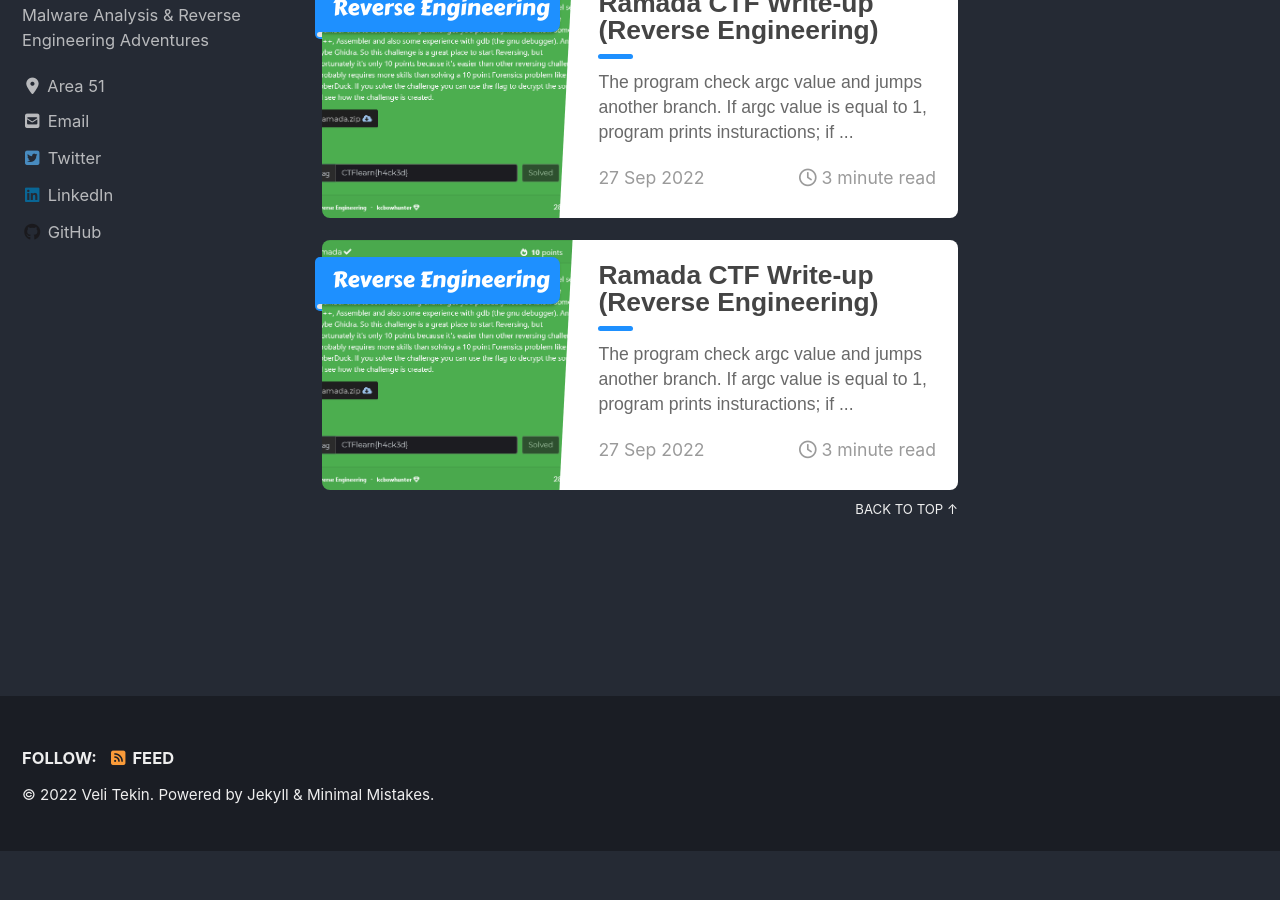
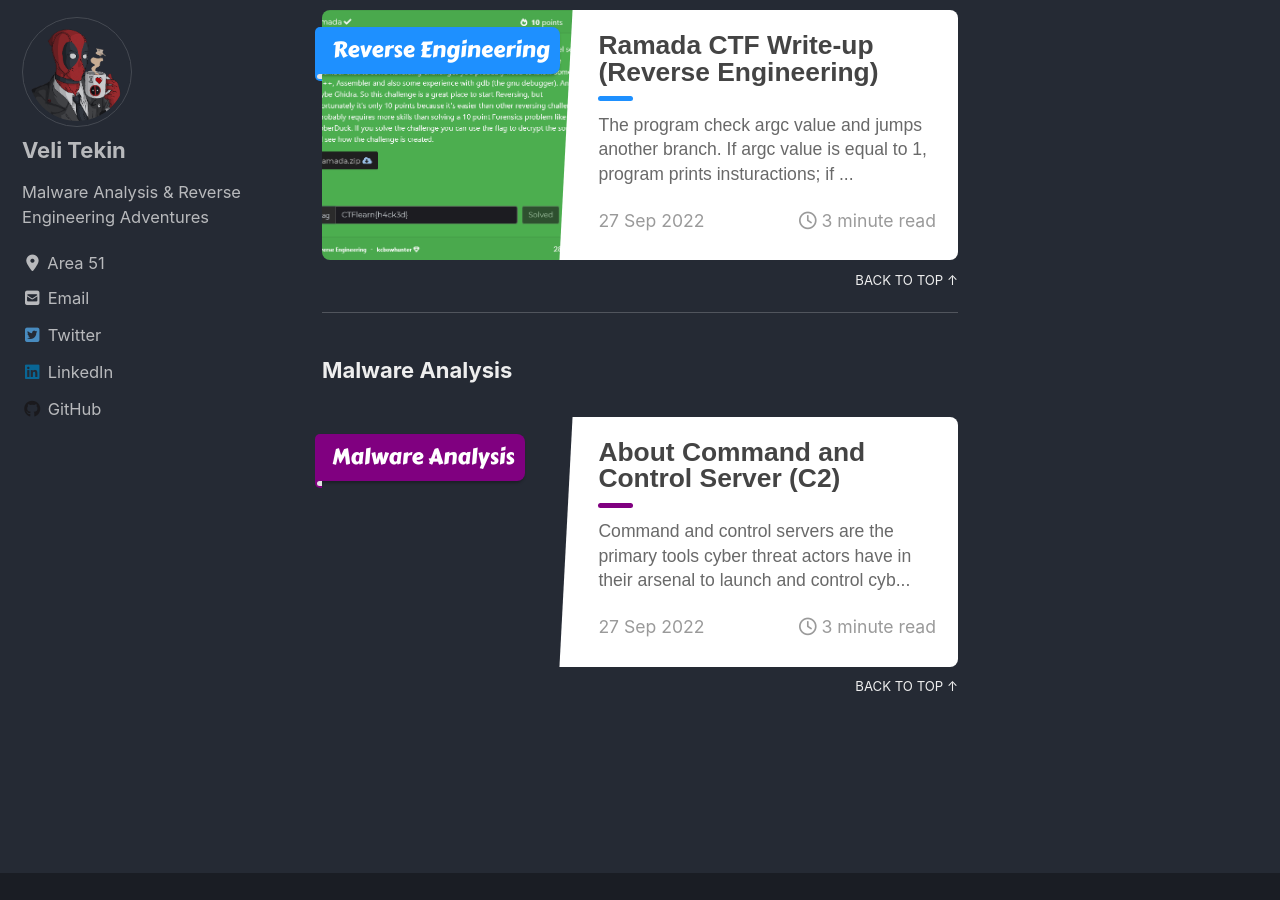
Before and after one commit to vvelitkn/vvelitkn.com, a Jekyll site: the page built from _pages/category-archive.md, in a window 1280 px wide and 900 px high, scrolled down 2506 px. Built offline with Jekyll 4.4.1, drawn with Linux system fonts in a browser that asks for light colours; cached includes are drawn as plain includes; nearby versions of some CDN libraries; before the commit the page ends 3357 px from its top, so only the background shows below that; some of the changed lines change nothing that is shown.

Commit message:
Update 2022-09-27-Ramada-CTF-writeup.md

````diff
--- a/_posts/Malware-Analysis/2022-09-27-Ramada-CTF-writeup.md
+++ b/_posts/Malware-Analysis/2022-09-27-Ramada-CTF-writeup.md
@@ -1,178 +1,67 @@
 ---
-title: "Ramada CTF Write-up (Reverse Engineering)"
+title: "About Command and Control Server (C2)"
 classes: wide
 header:
-  teaser: /assets/images/Reverse-Engineering/Ramada-CTF-writeup/logo.png
-ribbon: DodgerBlue
-description: "The program check argc value and jumps another branch. If argc value is equal to 1, program prints insturactions; if ..."
+  teaser: /assets/images/Command-and-Control-Server-(C2)/logo.png
+ribbon: Purple
+description: "Command and control servers are the primary tools cyber threat actors have in their arsenal to launch and control cyber-attacks. C2 servers operated ..."
 categories:
-  - Reverse Engineering
+  - Malware Analysis
 ---
 
-Ctf link: [Ramada](https://ctflearn.com/challenge/1009)
-
-![Untitled](/assets/images/Reverse-Engineering/Ramada-CTF-writeup/Untitled.png)
-
-> Pseudocode created by IDA Pro is given at the bottom of the post.
+> C2 or C&C → Command-and-Control server
 >
 
-The program check argc value and jumps another branch. If argc value is equal to 1, program prints insturactions; if argc value is not equal to 1 program controls first 9 byte of input.
+Command and control servers are the primary tools cyber threat actors have in their arsenal to launch and control cyber-attacks. C2 servers operated by threat actors are used to maintain communications with compromised systems within a target network. C2 servers are a kind of tunnel that communicate with the threat actor and compromised machine, threat actor receives/delivers what is needed.
 
-![Untitled](/assets/images/Reverse-Engineering/Ramada-CTF-writeup/Untitled%201.png)
+As its name, C2 servers are the command and control center of the operation, a threat actor wants to distribute malicious programs/scripts and also needs to control the operation or when the target is compromised, needs to run commands on the target machine, spread and conquer. With the recent rise in double extortion ransomware campaigns, attackers are also sending exfiltrated data to C2 servers.
 
-In the next node program calls **_strlen** and save the result at rax. After checking the last byte of input program compares rax with hex: 1F decimal: 32.
+![Untitled](/assets/images/Command-and-Control-Server-(C2)/Untitled.png)
 
-```c
-lea     rsi, [rbp+9]    ; src // our string
-mov     edx, 15h        ; n // extracted input length
-rep stosd
-mov     rdi, r13        ; dest // r13 set as destination will be write
-call    _strncpy        ; strncpy // this call will write 21 byte starting from input+9
-mov     edi, 1
-xor     eax, eax
-mov     rdx, r13        ; // set rdx to r13 which is out flag's 9. to 31. position
-lea     rsi, aYourFlagKernel ; "Your Flag Kernel: %s\n"
-call    ___printf_chk
-mov     rdi, r13        ; char * // set rdi which will be sent with CheckFlag function
-call    _Z9CheckFlagPKc ; CheckFlag(char const*)
-```
+C2 is an especially insidious method of attack because just one infected computer can take down an entire network. Once the malware executes itself on one machine, the C2 server can command it to duplicate and spread—which can happen easily, because it’s already gotten past the network firewall.
 
-So our flag can be like this: CTFlearn{aaaaaaaaaaaaaaaaaaaaa}
+Once the network is infected, an attacker can shut it down or encrypt the infected devices to lock users out. The WannaCry ransomware attacks in 2017 did exactly that by infecting computers at critical institutions such as hospitals, locking them, and demanding a ransom in bitcoin.
 
-![Untitled](/assets/images/Reverse-Engineering/Ramada-CTF-writeup/Untitled%202.png)
+![Image Source: [https://www.netscribes.com/wannacry-ransomware-protect/](https://www.netscribes.com/wannacry-ransomware-protect/)](![Untitled](/assets/images/Command-and-Control-Server-(C2)/Untitled%201.png)
 
-We see two call functions here, first fill data section with words (4 byte). When we follow the section with IDA we see data but I prefer gdb output because we will use a fuzzer script.
+Image Source: [https://www.netscribes.com/wannacry-ransomware-protect/](https://www.netscribes.com/wannacry-ransomware-protect/)
 
-![Untitled](/assets/images/Reverse-Engineering/Ramada-CTF-writeup/Untitled%203.png)
+# **How Does C&C Work?**
 
-We add breakpoint to CheckFlag(char const*), and execute code with flag we created.
+C&C attacks start with the initial infection, which can happen through channels like:
 
-```c
-pwndbg> b *CheckFlag(char const*)
-pwndbg> r CTFlearn{aaaaaaaaaaaaaaaaaaaaa}
-```
+- phishing e-mails with links to malicious websites or containing attachments loaded with malware.
+- vulnerabilities in certain browser plugins.
+- downloading infected software/software update that looks legitimate.
 
-![Untitled](/assets/images/Reverse-Engineering/Ramada-CTF-writeup/Untitled%204.png)
+In cyber security weakest link of the chain is people, so in most cases, threat actors attack people’s behaviors/weaknesses, they send phishing e-mails, send urgent-sounding e-mails that will make the target person panic and move without thinking. When the target downloads the malicious file and executes it, malware gets snuck past the firewall and compromises the network/computer.
 
-![Untitled](/assets/images/Reverse-Engineering/Ramada-CTF-writeup/Untitled%205.png)
+![Untitled](/assets/images/Command-and-Control-Server-(C2)/Untitled%202.png)
 
-Here program controls input^3 in a for loop. We write a script to brute-force to find chars in this data. This script will try all ascii letters, digits and some other chars.
+Once a device has been infected, it sends a signal back to the host server. When the host server receives the signal, the attacker access the target computer, and these computers become a “bot” or a “zombie” under the attacker’s control.
 
-```python
-#!/usr/bin/env python3
+The attacker infects the machines on the same network or the machines the infected machine can communicate through and takes them under control. Eventually, these machines form a network or “botnet” controlled by the attacker.
 
-ascii_letters = 'abcdefghijklmnopqrstuvwxyzABCDEFGHIJKLMNOPQRSTUVWXYZ'
-digits = '0123456789'
+![Untitled](/assets/images/Command-and-Control-Server-(C2)/Untitled%203.png)
 
-data = [0]*21
+## C2 Structures
 
-data = [0x00013693,	0x0006b2c0,	0x0011a9f9,	0x00157000,
-0x0001cb91,	0x001bb528,	0x001bb528,	0x000ded21,
-0x00144f38,	0x000fb89d	,0x00169b48,	0x000d151f,
-0x0008b98b,	0x0017d140,	0x000ded21,	0x001338c0,
-0x001338c0,	0x0011a9f9,	0x0001b000	,0x00144f38,
-0x001734eb]
+Today, the main server is often hosted in the cloud, but it used to
+be a physical server under the attacker’s direct control. Attackers can
+structure their C&C servers according to a few different structures
+or topologies:
 
-flag = "CTFlearn{"
+- Star topology: Bots are organized around one central server.
+- Multi-server topology: Multiple C&C servers are used for redundancy.
+- Hierarchical topology: Multiple C&C servers are organized into a tiered hierarchy of groups.
+- Random topology: Infected computers communicate as a peer-to-peer botnet (P2P botnet).
 
-candidates = ascii_letters+digits+'+'+'_'+'-'
+All the way back to 2017, hackers have been using apps like Telegram as command and control centers for malware. A program called ToxicEye, which is capable of stealing data and recording people without their knowledge via their computers, was found in 130 instances just this year.
 
-for i in range(len(data)):
-    for j in candidates:
-        if pow(ord(j),3) == data[i]:
-            flag += j
-            break
+Resources:
 
-print(flag+'}')
-```
+[https://www.howtogeek.com/726136/what-is-a-command-and-control-server-for-malware/](https://www.howtogeek.com/726136/what-is-a-command-and-control-server-for-malware/)
 
-![Untitled](/assets/images/Reverse-Engineering/Ramada-CTF-writeup/Untitled%206.png)
+[https://www.paloaltonetworks.com/blog/security-operations/from-the-hunter-diaries-detecting-c2-servers/](https://www.paloaltonetworks.com/blog/security-operations/from-the-hunter-diaries-detecting-c2-servers/)
 
-```c
-int __cdecl main(int argc, const char **argv, const char **envp)
-{
-  unsigned int v3; // r13d
-  unsigned int v4; // r12d
-  const char *v5; // rbp
-  bool v6; // zf
-  int v7; // r12d
-  size_t v8; // rax
-  __int64 v9; // rcx
-  char *v10; // rdi
-  char v12[104]; // [rsp+0h] [rbp-68h] BYREF
-
-  puts("Welcome to the CTFLearn Ramada Reversing Challenge!");
-  v3 = getpid();
-  v4 = getppid();
-  __printf_chk(1LL, "\tpid : %10d 0x%08x\n", v3, v3);
-  __printf_chk(1LL, "\tppid: %10d 0x%08x\n", v4, v4);
-  if ( argc == 1 )
-  {
-    v7 = 1;
-    puts("Usage: Ramada CTFlearn{kernel}");
-  }
-  else
-  {
-    v5 = argv[1];
-    v6 = memcmp("CTFlearn{", v5, 9uLL) == 0;
-    v7 = !v6;
-    if ( v6 )
-    {
-      v8 = strlen(v5);
-      if ( v5[v8 - 1] == 125 )
-      {
-        if ( v8 == 31 )
-        {
-          InitData();
-          v9 = 16LL;
-          v10 = v12;
-          while ( v9 )
-          {
-            *(_DWORD *)v10 = v7;
-            v10 += 4;
-            --v9;
-          }
-          strncpy(v12, v5 + 9, 0x15uLL);
-          __printf_chk(1LL, "Your Flag Kernel: %s\n", v12);
-          if ( !(unsigned int)CheckFlag(v12) )
-            __printf_chk(1LL, "Woot Woot! You found the flag! %s\n", v5);
-          puts("All Done Ramada!");
-        }
-        else
-        {
-          v7 = 4;
-          puts("Your flag is the wrong length dude!");
-        }
-      }
-      else
-      {
-        v7 = 3;
-        puts("Error: Your flag must end with '}'");
-      }
-    }
-    else
-    {
-      v7 = 2;
-      puts("Error: Your flag must start with CTFlearn{");
-    }
-  }
-  return v7;
-}
-```
-
-```c
-__int64 __fastcall CheckFlag(const char *a1)
-{
-  __int64 i; // rax
-
-  for ( i = 0LL; i != 21; ++i )
-  {
-    if ( *((_DWORD *)&data + i) != a1[i] * a1[i] * a1[i] )
-    {
-      puts("No flag for you!");
-      return 4LL;
-    }
-  }
-  return 0LL;
-}
-```
+[https://www.feroot.com/education-center/what-is-a-command-and-control-c2-server/](https://www.feroot.com/education-center/what-is-a-command-and-control-c2-server/)
````
